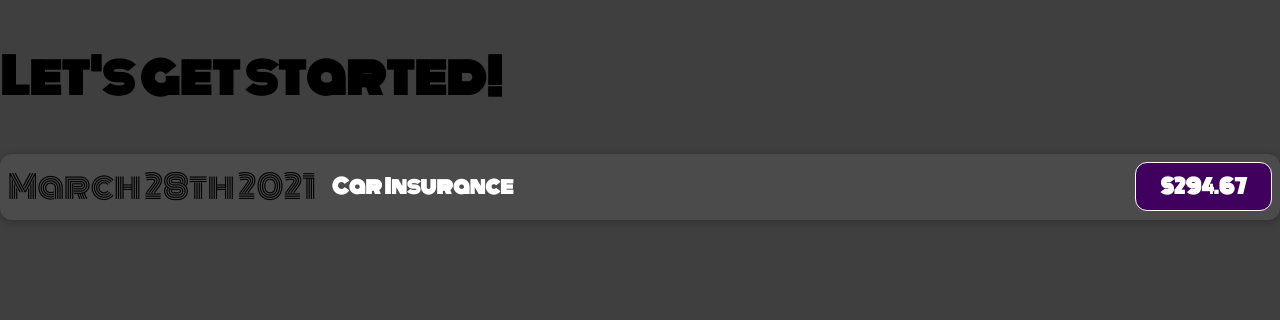
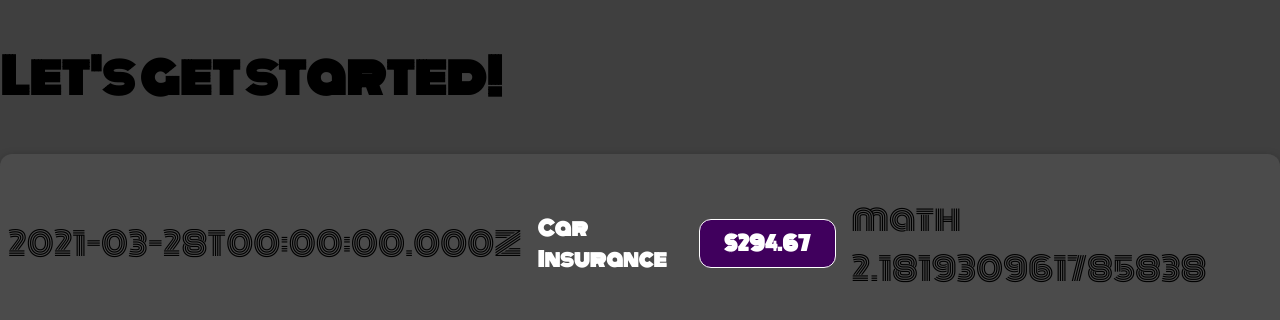
Before and after one commit to colefortner/react-maximillian-course, a React (Create React App) app: page / in a window 1280 px wide. Shown: the top 320 px of the page. Built offline with nearby package versions, Linux system fonts and the light colour scheme.

Commit message:
Passing is to elements

```diff
--- a/src/components/ExpenseItem.js
+++ b/src/components/ExpenseItem.js
@@ -1,12 +1,17 @@
 import "./ExpenseItem.css";
 
 function ExpenseItem() {
+  const expenseDate = new Date(2021, 2, 28);
+  const expenseTitle = "Car Insurance";
+  const expenseAmount = 294.67;
+
   return (
     <div className="expense-item">
-      <div>March 28th 2021</div>
+      <div>{expenseDate.toISOString()}</div>
       <div className="expense-item__description">
-        <h2>Car Insurance</h2>
-        <div className="expense-item__price">$294.67</div>
+        <h2>{expenseTitle}</h2>
+        <div className="expense-item__price">${expenseAmount}</div>
+        <p>math {1 + 1 + Math.random()}</p>
       </div>
     </div>
   );
```
